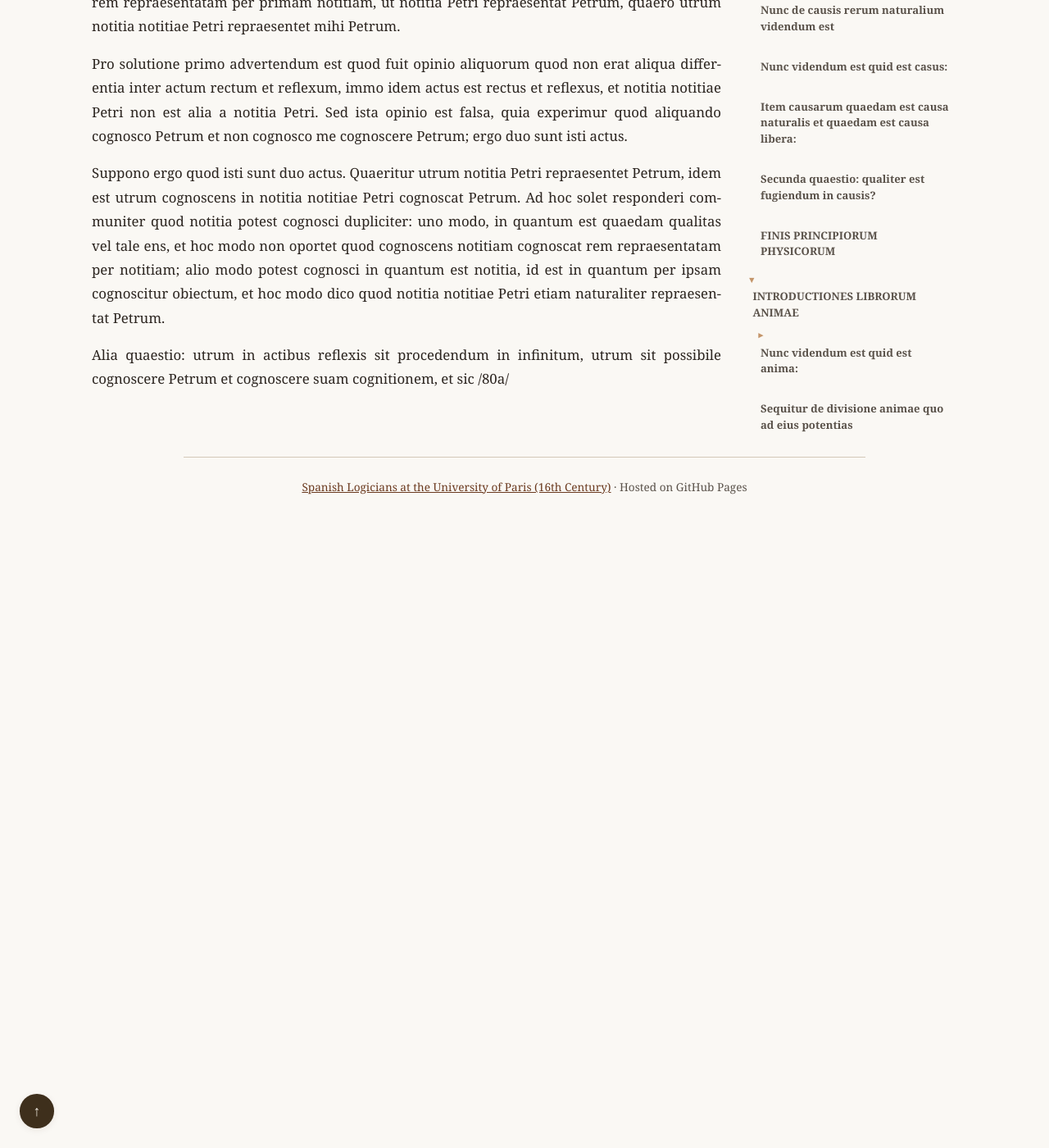
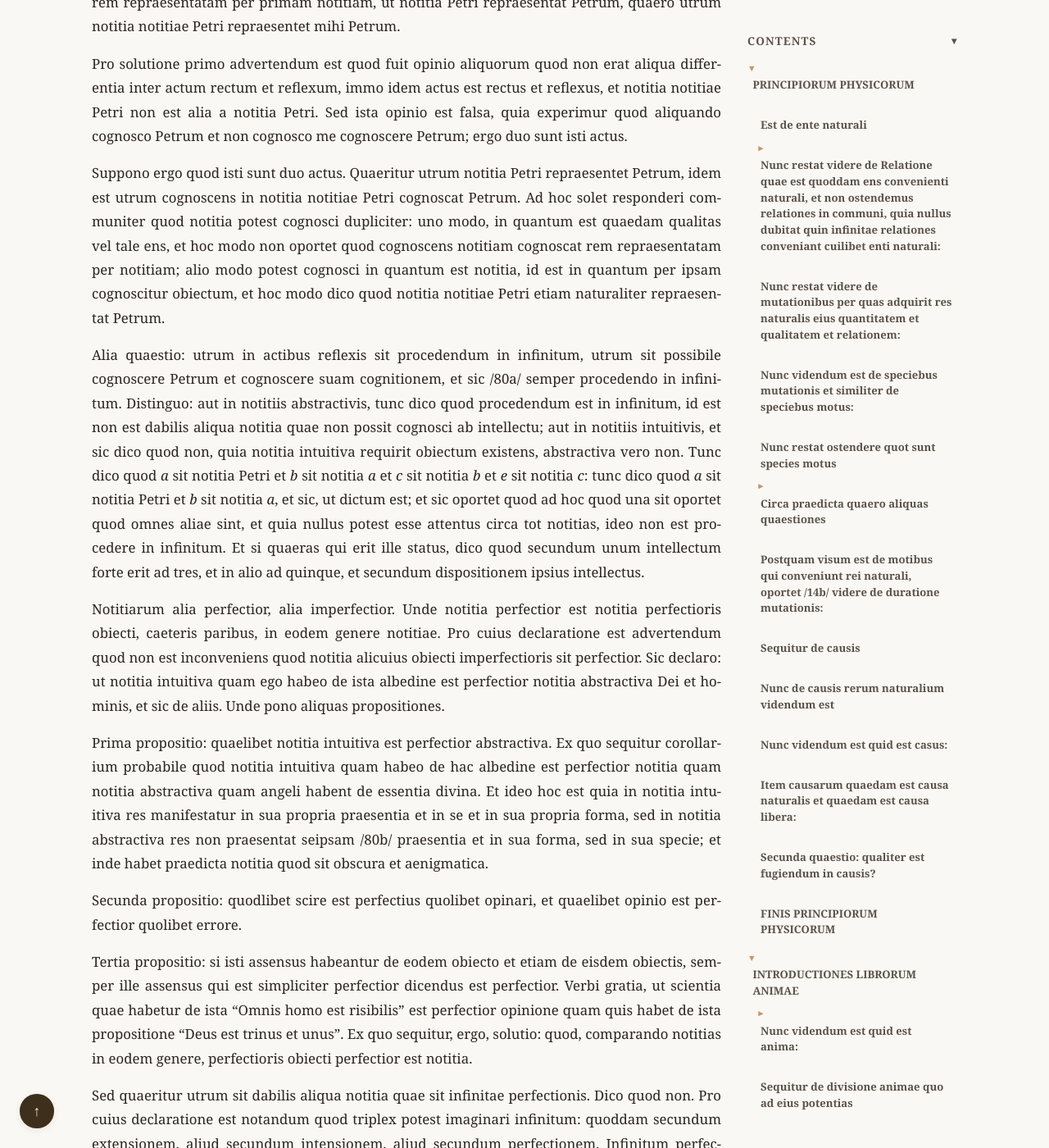
Before and after one commit to JoseBalado/Spanish-Logicians-at-the-University-of-Paris, a Jekyll site: the page built from philosophers/Jeronimo-Pardo/Principiorum-Phisicorum-et-Introductiones-Librorum-Animae.md, in a window 1280 px wide and 1400 px high, scrolled down 100580 px. Shown: the whole window at 82% size. Built offline with Jekyll 4.4.1, drawn with Linux system fonts in a browser that asks for light colours; before the commit the page ends 101210 px from its top, so only the background shows below that; some of the changed text lies outside the part shown.

Commit message:
Pardo. De anima, page 80.

```diff
--- a/cspell-latin-custom.txt
+++ b/cspell-latin-custom.txt
@@ -17,6 +17,7 @@ abstractivae
 abstractivam
 abstractivas
 abstractivene
+abstractivis
 abstractivo
 abstractivus
 abstrahibilia
--- a/philosophers/Jeronimo-Pardo/Principiorum-Phisicorum-et-Introductiones-Librorum-Animae.md
+++ b/philosophers/Jeronimo-Pardo/Principiorum-Phisicorum-et-Introductiones-Librorum-Animae.md
@@ -1848,7 +1848,17 @@ Pro solutione primo advertendum est quod fuit opinio aliquorum quod non erat ali
 
 Suppono ergo quod isti sunt duo actus. Quaeritur utrum notitia Petri repraesentet Petrum, idem est utrum cognoscens in notitia notitiae Petri cognoscat Petrum. Ad hoc solet responderi communiter quod notitia potest cognosci dupliciter: uno modo, in quantum est quaedam qualitas vel tale ens, et hoc modo non oportet quod cognoscens notitiam cognoscat rem repraesentatam per notitiam; alio modo potest cognosci in quantum est notitia, id est in quantum per ipsam cognoscitur obiectum, et hoc modo dico quod notitia notitiae Petri etiam naturaliter repraesentat Petrum.
 
-Alia quaestio: utrum in actibus reflexis sit procedendum in infinitum, utrum sit possibile cognoscere Petrum et cognoscere suam cognitionem, et sic /80a/
+Alia quaestio: utrum in actibus reflexis sit procedendum in infinitum, utrum sit possibile cognoscere Petrum et cognoscere suam cognitionem, et sic /80a/ semper procedendo in infinitum. Distinguo: aut in notitiis abstractivis, tunc dico quod procedendum est in infinitum, id est non est dabilis aliqua notitia quae non possit cognosci ab intellectu; aut in notitiis intuitivis, et sic dico quod non, quia notitia intuitiva requirit obiectum existens, abstractiva vero non. Tunc dico quod *a* sit notitia Petri et *b* sit notitia *a* et *c* sit notitia *b* et *e* sit notitia *c*: tunc dico quod *a* sit notitia Petri et *b* sit notitia *a*, et sic, ut dictum est; et sic oportet quod ad hoc quod una sit oportet quod omnes aliae sint, et quia nullus potest esse attentus circa tot notitias, ideo non est procedere in infinitum. Et si quaeras qui erit ille status, dico quod secundum unum intellectum forte erit ad tres, et in alio ad quinque, et secundum dispositionem ipsius intellectus.
+
+Notitiarum alia perfectior, alia imperfectior. Unde notitia perfectior est notitia perfectioris obiecti, caeteris paribus, in eodem genere notitiae. Pro cuius declaratione est advertendum quod non est inconveniens quod notitia alicuius obiecti imperfectioris sit perfectior. Sic declaro: ut notitia intuitiva quam ego habeo de ista albedine est perfectior notitia abstractiva Dei et hominis, et sic de aliis. Unde pono aliquas propositiones.
+
+Prima propositio: quaelibet notitia intuitiva est perfectior abstractiva. Ex quo sequitur corollarium probabile quod notitia intuitiva quam habeo de hac albedine est perfectior notitia quam notitia abstractiva quam angeli habent de essentia divina. Et ideo hoc est quia in notitia intuitiva res manifestatur in sua propria praesentia et in se et in sua propria forma, sed in notitia abstractiva res non praesentat seipsam /80b/ praesentia et in sua forma, sed in sua specie; et inde habet praedicta notitia quod sit obscura et aenigmatica.
+
+Secunda propositio: quodlibet scire est perfectius quolibet opinari, et quaelibet opinio est perfectior quolibet errore.
+
+Tertia propositio: si isti assensus habeantur de eodem obiecto et etiam de eisdem obiectis, semper ille assensus qui est simpliciter perfectior dicendus est perfectior. Verbi gratia, ut scientia quae habetur de ista "Omnis homo est risibilis" est perfectior opinione quam quis habet de ista propositione "Deus est trinus et unus". Ex quo sequitur, ergo, solutio: quod, comparando notitias in eodem genere, perfectioris obiecti perfectior est notitia.
+
+Sed quaeritur utrum sit dabilis aliqua notitia quae sit infinitae perfectionis. Dico quod non. Pro cuius declaratione est notandum quod triplex potest imaginari infinitum: quoddam secundum extensionem, aliud secundum intensionem, aliud secundum perfectionem. Infinitum perfectione est cuius perfectio est sine limite et sine termino; verbi gratia, ut Deus est infinitus perfectione, quia eius perfectio est tanta quod est sine limite et fine. Sed infinitum secundum extensionem imaginatur aliqua quantitas quae habet infinitas partes aequales, puta infinitas pedalitates vel bipedalitates. Sed infinitum secundum intensionem, si esset una qualitas quae haberet infinitas partes aequales et in eodem loco et situ, ut /81a/
 
 <!--
 ## Apparatus Criticus Reference
@@ -2002,5 +2012,9 @@ Page 78b: Quarta ] sic (Quarta propositio, quae ponitur pro regula); repeated af
 Page 78b: alterius ] del. huius alterius (et notitia intuitiva alterius albedinis); 'huius' struck and 'alterius' added above the line in the manuscript
 Page 79a: perfectae ] sic (quia si essent perfectae, non differrent specie); context expects 'aeque perfectae', cf. 79a below: "pono quod una albedo sit aeque perfecta sicut alia"
 Page 79b: notitia Petri ] sic (Quaeritur utrum notitia Petri repraesentet Petrum); context expects 'notitia notitiae Petri', cf. 79b above: "quaero utrum notitia notitiae Petri repraesentet mihi Petrum"
+Page 80a: e ] sic (et *e* sit notitia *c*); skips *d* after *a*, *b*, *c*
+Page 80a: seipsam ] emend. seipsa (res non praesentat seipsam /80b/ praesentia); perhaps through omission of the nasal bar ('seipsā') or attraction to 'praesentia'
+Page 80b: assensus ] emend. sensus (si isti assensus habeantur de eodem obiecto); manuscript reads 'ſenſ9', omitting initial 'a-' before 'ſenſ9' ('aſenſus' in the next line: "semper ille assensus")
+Page 80b: de eodem ] leg. deod̄ (habeantur de eodem obiecto); haplographic contraction of 'de eod̄'
 
 -->
```
Also changed, not shown: other parts of cspell-latin-custom.txt (+1 -0 lines).
